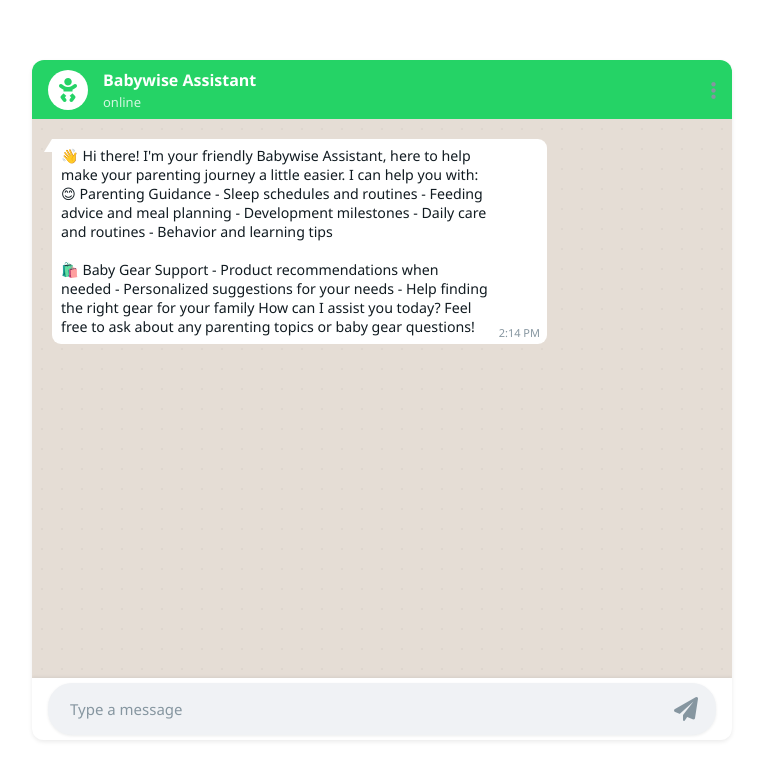
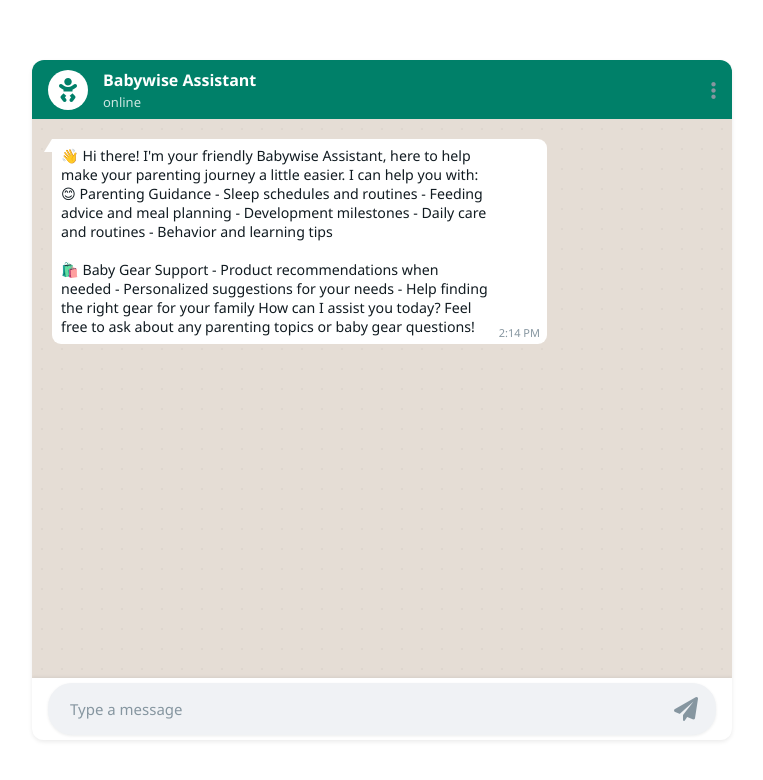
Before and after one commit to Aviv972/babywise, a plain HTML site: page src/static/index.html in a window 1280 px wide. Shown: the whole page, without its empty margins (258-1021 px from the left). Drawn offline with Linux system fonts and the light colour scheme.

Commit message:
Revert header color to original dark green

```diff
--- a/src/static/index.html
+++ b/src/static/index.html
@@ -9,7 +9,7 @@
     <link href="https://cdnjs.cloudflare.com/ajax/libs/font-awesome/6.0.0/css/all.min.css" rel="stylesheet">
     <style>
         :root {
-            --whatsapp-green: #25D366;
+            --whatsapp-green: #008069;
             --chat-bg: #ffffff;
             --user-msg-bg: #dcf8c6;
             --assistant-msg-bg: #FFFFFF;
```
